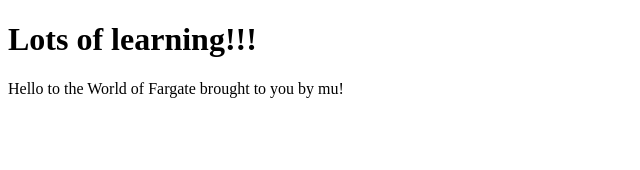
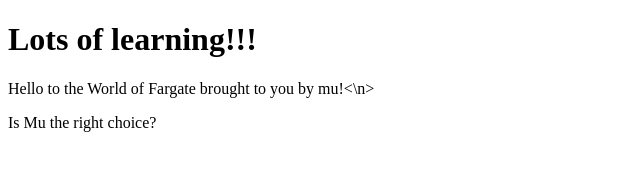
Before and after one commit to surfnbrain/test-fargate, a plain HTML site: page index.html in a window 1280 px wide. Shown: the whole page, without its empty margins (0-640 px from the left). Drawn offline with Linux system fonts and the light colour scheme.

Commit message:
changed index

```diff
--- a/index.html
+++ b/index.html
@@ -7,6 +7,7 @@
   <body>
     <h1>Lots of learning!!!</h1>
 
-    <p>Hello to the World of Fargate brought to you by mu!
+    <p>Hello to the World of Fargate brought to you by mu!<\n>
+    <p>Is Mu the right choice?
   </body>
 </html>
```
